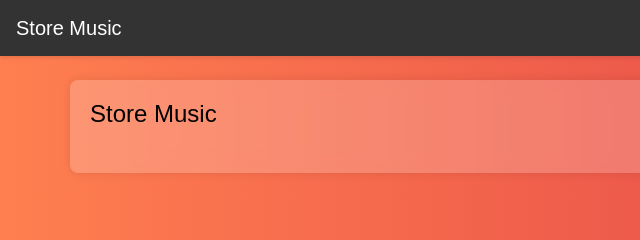
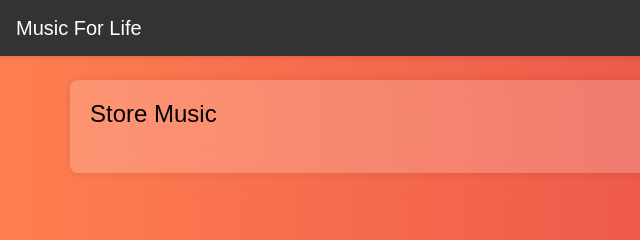
Before and after one commit to kurotsmile/Music-For-Life-Store, a plain HTML site: page index.html in a window 1280 px wide. Shown: the top 240 px of the page, 0-640 px from the left. Drawn offline with nearby package versions, Linux system fonts and the light colour scheme; some packages are replaced by stand-ins of ours; no server answers; a script that the page names is missing.

Commit message:
Rename Site in Menu Top

```diff
--- a/index.html
+++ b/index.html
@@ -15,7 +15,7 @@
 </head>
 <body>
     <nav class="navbar navbar-expand-lg navbar-dark">
-        <a class="navbar-brand" href="#">Store Music</a>
+        <a class="navbar-brand" href="#">Music For Life</a>
         <button class="navbar-toggler" type="button" data-toggle="collapse" data-target="#navbarNav" aria-controls="navbarNav" aria-expanded="false" aria-label="Toggle navigation">
             <span class="navbar-toggler-icon"></span>
         </button>
```
